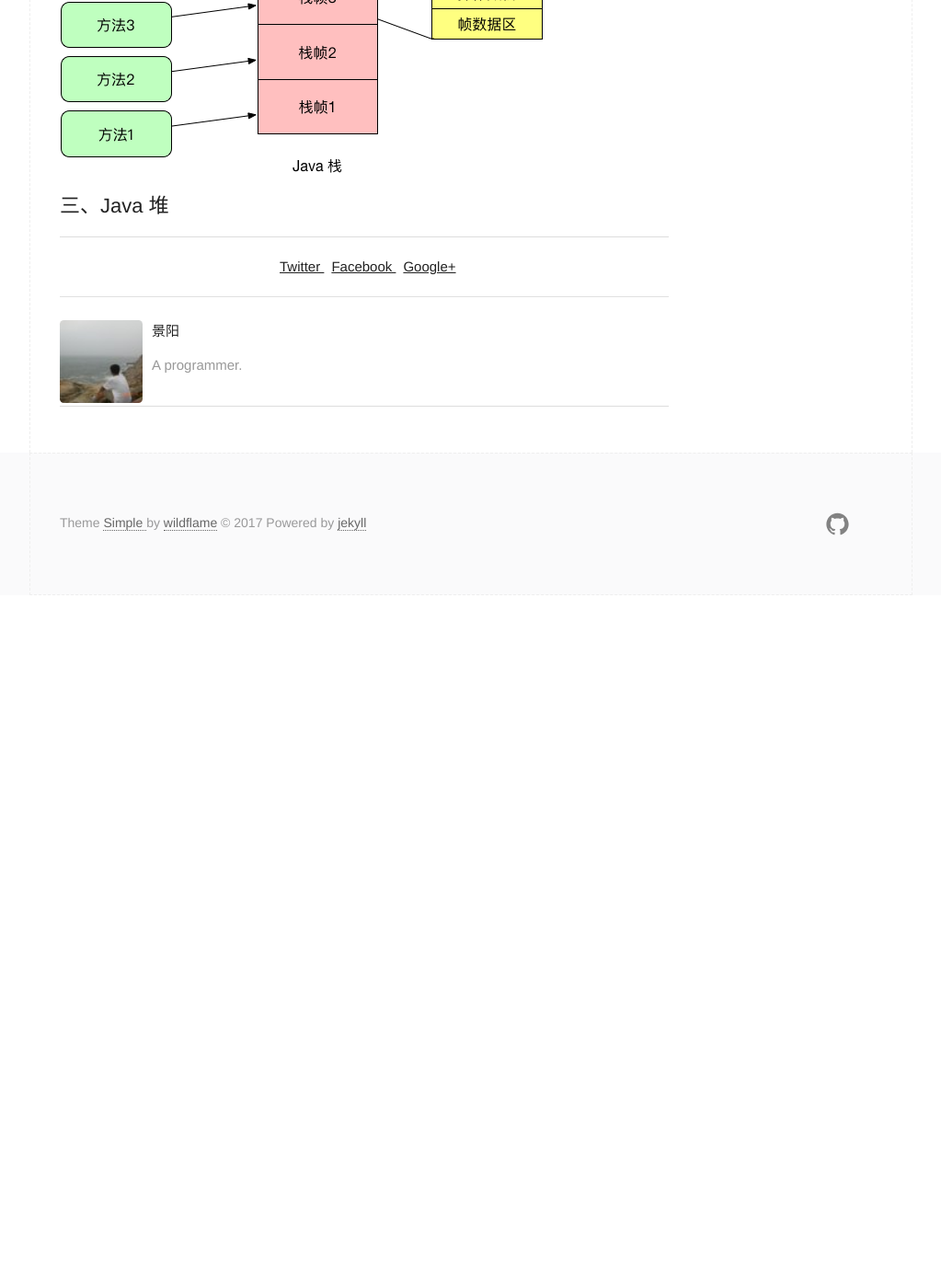
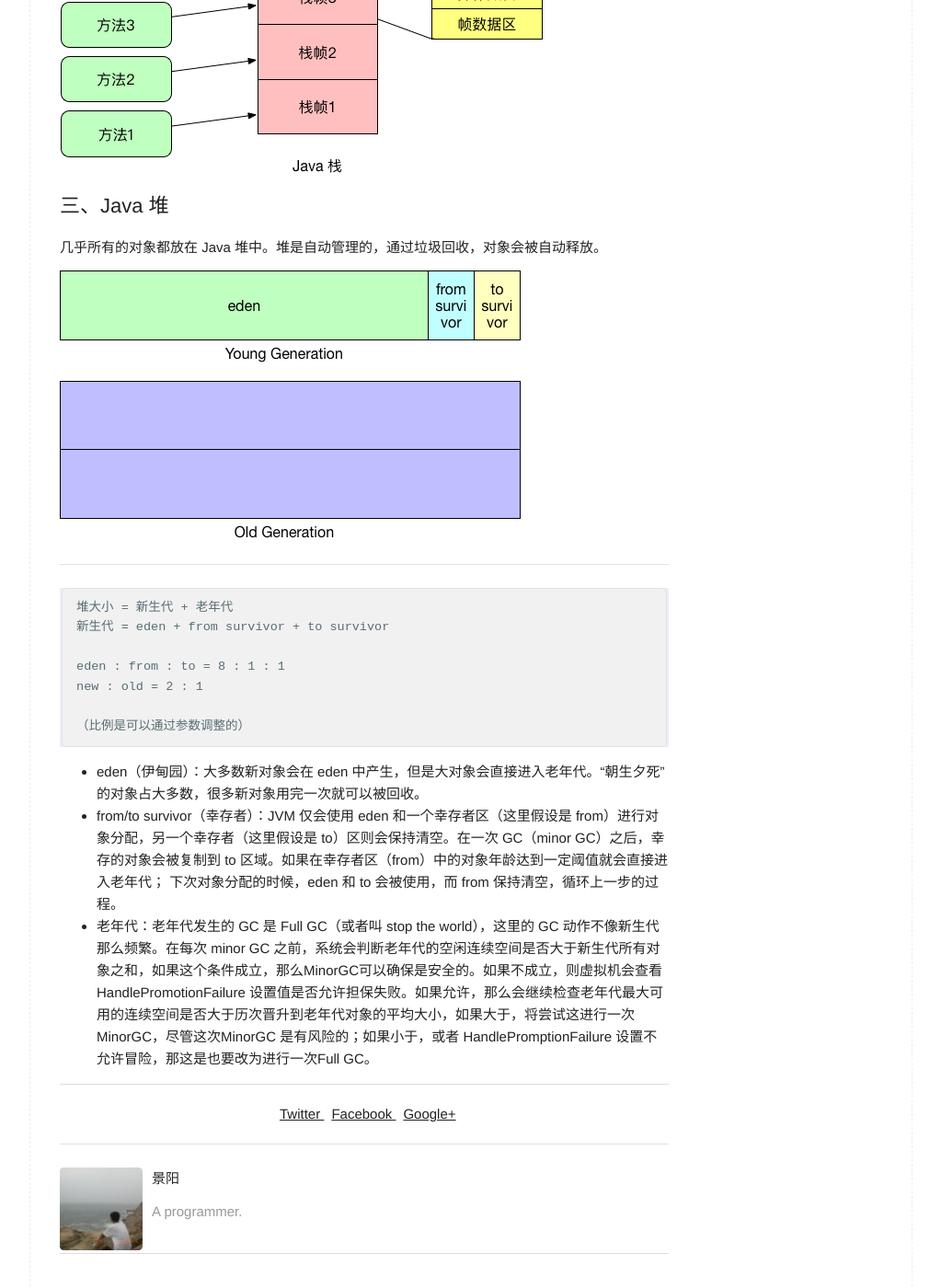
Before and after one commit to jyjsjd/jyjsjd.github.io, a Jekyll site: the page built from _posts/2017-07-02-jvm-memory.md, in a window 1280 px wide and 1400 px high, scrolled down 1225 px. Shown: the whole window at 92% size, without its empty margins (128-1151 px from the left). Built offline with Jekyll 4.4.1, drawn with Linux system fonts in a browser that asks for light colours; before the commit the page ends 1872 px from its top, so only the background shows below that.

Commit message:
jvm update

````diff
--- a/_posts/2017-07-02-jvm-memory.md
+++ b/_posts/2017-07-02-jvm-memory.md
@@ -40,3 +40,22 @@ Java 栈是一块`先进后出`的数据结构，方法只有`入栈`和`出栈`
 ![stack.png](/assets/img/stack.png)
 
 ## 三、Java 堆
+几乎所有的对象都放在 Java 堆中。堆是自动管理的，通过垃圾回收，对象会被自动释放。
+
+![heap.png](/assets/img/heap.png)
+
+--------
+
+```
+堆大小 = 新生代 + 老年代
+新生代 = eden + from survivor + to survivor
+
+eden : from : to = 8 : 1 : 1
+new : old = 2 : 1
+
+（比例是可以通过参数调整的）
+```
+
+* eden（伊甸园）：大多数新对象会在 eden 中产生，但是大对象会直接进入老年代。“朝生夕死” 的对象占大多数，很多新对象用完一次就可以被回收。
+* from/to survivor（幸存者）：JVM 仅会使用 eden 和一个幸存者区（这里假设是 from）进行对象分配，另一个幸存者（这里假设是 to）区则会保持清空。在一次 GC（minor GC）之后，幸存的对象会被复制到 to 区域。如果在幸存者区（from）中的对象年龄达到一定阈值就会直接进入老年代； 下次对象分配的时候，eden 和 to 会被使用，而 from 保持清空，循环上一步的过程。
+* 老年代：老年代发生的 GC 是 Full GC（或者叫 stop the world），这里的 GC 动作不像新生代那么频繁。在每次 minor GC 之前，系统会判断老年代的空闲连续空间是否大于新生代所有对象之和，如果这个条件成立，那么MinorGC可以确保是安全的。如果不成立，则虚拟机会查看 HandlePromotionFailure 设置值是否允许担保失败。如果允许，那么会继续检查老年代最大可用的连续空间是否大于历次晋升到老年代对象的平均大小，如果大于，将尝试这进行一次MinorGC，尽管这次MinorGC 是有风险的；如果小于，或者 HandlePromptionFailure 设置不允许冒险，那这是也要改为进行一次Full GC。
````
Also changed, not shown: assets/img/heap.png (added).
